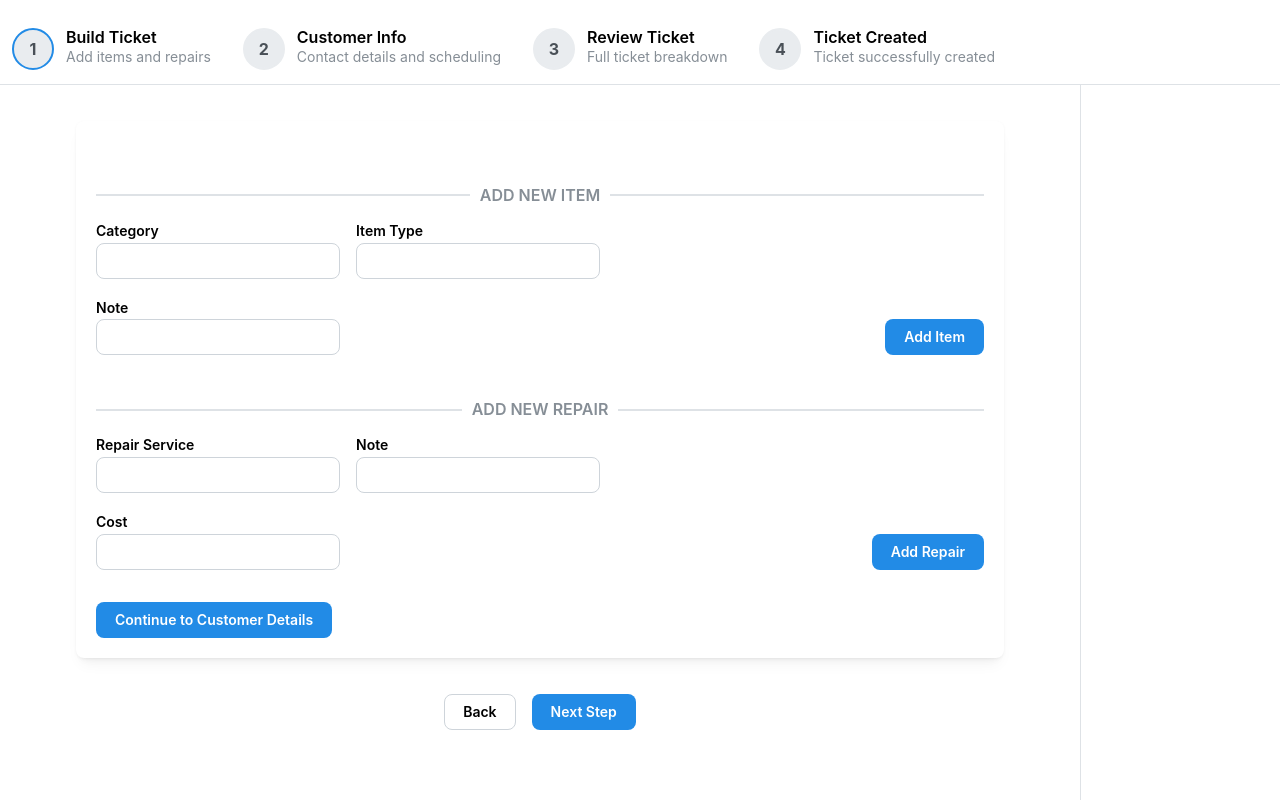
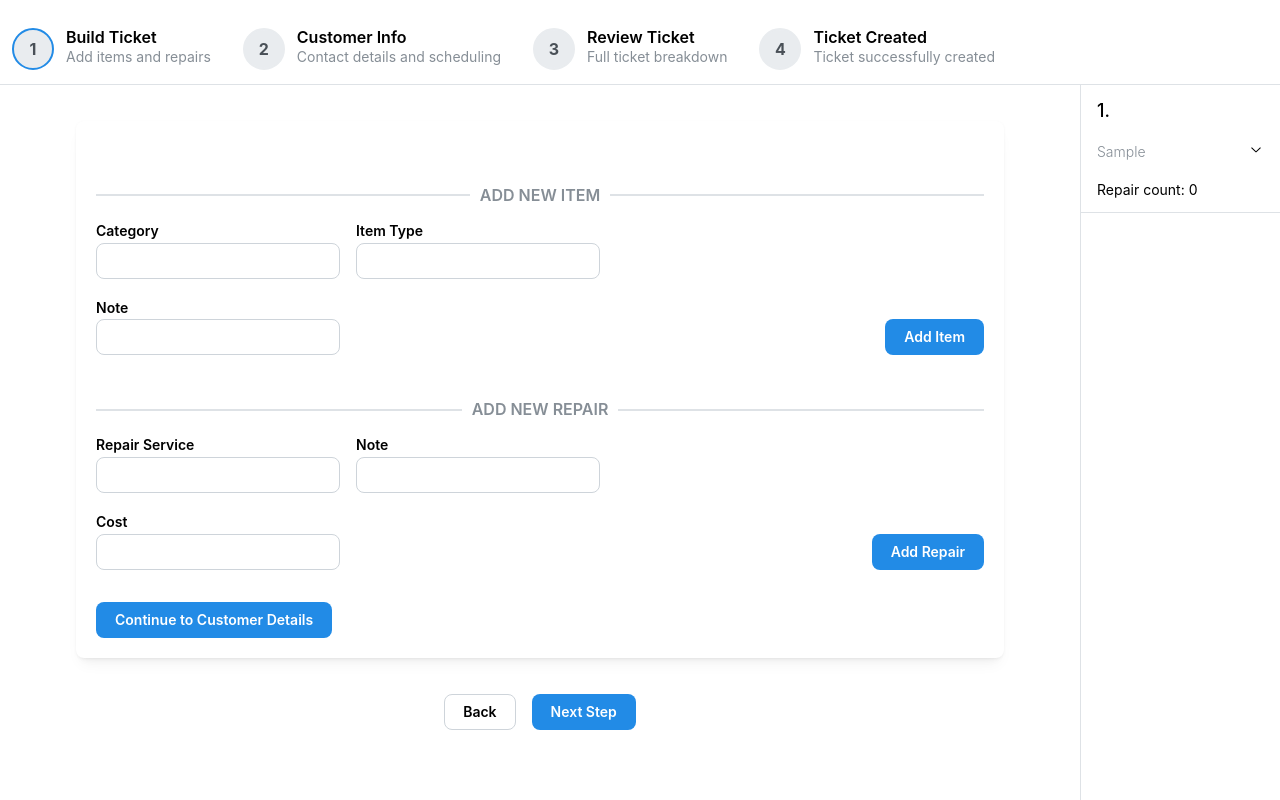
Before and after one commit to gosupark27/LSR_CRM_MVP, a React (Vite) app: page / in a window 1280 px wide. Both pictures are taken after typing "Sample" into the empty fields and a click on the button "Add Item". Built offline with nearby package versions, Linux system fonts and the light colour scheme.

Commit message:
live work order correctly displaying added items and repairs, not draft item/repairs

```diff
--- a/src/LiveWorkOrder.tsx
+++ b/src/LiveWorkOrder.tsx
@@ -1,154 +1,73 @@
-import { useContext } from "react";
 import { useNewTicketFormContext } from "./NewTicketFormContext";
-import { Item, Repair } from "./types";
-import { Accordion, Group, Text, List, Stack, Flex, Divider } from "@mantine/core";
-import { ItemIndexContext } from "./TicketIndexContext";
+import { Item } from "./types";
+import {
+  Accordion,
+  Group,
+  Text,
+  List,
+  Stack,
+  Flex,
+  Divider,
+} from "@mantine/core";
 
-interface LiveWorkOrderProps {
-    activeItemIndex: number;
-}
+export default function LiveWorkOrder() {
+  const form = useNewTicketFormContext();
+  const items = form.getValues().ticket_info.items;
 
-export default function LiveWorkOrder({activeItemIndex} : LiveWorkOrderProps) {
-  const form = useNewTicketFormContext();
+  const renderRepairList = (item: Item) => {
+    return item.repairs.map((repair) => (
+      <List.Item key={repair.repair_id} w="100%">
+        <Stack gap={0}>
+            <Group wrap="nowrap" justify="space-between">
+              <Text fz="sm" fw={400} tt="capitalize">
+                {repair.rp_service}:
+              </Text>
+              <Text fz="sm" fw={400}>
+                ${repair.cost}
+              </Text>
+            </Group>
+            <Text c="dimmed" fz="sm">{repair.note}</Text>
+        </Stack>
+      </List.Item>
+    ));
+  };
 
-  //   const itemsList = form.values.ticket_info.items;
-  //   const itemsIndex = useContext(ItemIndexContext);
-
-  //   if (itemsIndex === null) {
-  //     throw new Error(
-  //       "NewRepairFields must be rendered inside itemsIndexContext.Provider",
-  //     );
-  //   }
-
-  const renderLiveWorkOrder = () => form.values.ticket_info.items.map((item) => (
-    <Accordion.Item key={item.item_id} value={item.item_id?.toString()!}>
+  const renderLiveWorkOrder = () =>
+    items.map((item: Item, index) => (
+      <Accordion.Item key={item.item_id} value={item.item_id}>
         <Accordion.Control>
           <Stack justify="center" align="stretch">
+            <Text fw={500} tt="uppercase" fz="lg">
+              {index + 1}. {item.category} {item.item_type}
+            </Text>
+            <Text fw={300} tt="capitalize" fz="sm" c="dimmed">
+              {item.note}
+            </Text>
             <Text
-            fw={500}
-            tt="uppercase"
-            fz="lg"
-          >{`${item.category} ${item.item_type} `}</Text>
-          <Text fw={400} fz="sm">{`Repair count: ${item.repairs.length}`}</Text>
+              fw={400}
+              fz="sm"
+            >{`Repair count: ${item.repairs.length}`}</Text>
           </Stack>
         </Accordion.Control>
         <Accordion.Panel>
-        <Flex
-            wrap="nowrap"
-            justify="flex-start"
-        >
-            <List
-                listStyleType="none"
-            >
-                {item.repairs.map((repair) => (
-                    <List.Item key={repair.repair_id}>
-                        <Divider label={<Group wrap="nowrap" justify="space-between"><Text fz="sm" fw={400} tt="lowercase">`${repair.rp_service}: ${repair.note}`</Text><Text fz="sm" fw={400} >${repair.cost}</Text></Group>}/>
-
-                    </List.Item>
-                ))}
-            </List>
+          {item.repairs.length > 0 ? (
+            <Flex wrap="nowrap" justify="flex-start">
+              <List listStyleType="upper-roman">{renderRepairList(item)}</List>
             </Flex>
-      </Accordion.Panel>
-    </Accordion.Item>
-  ));
-
-//   const itemPath = `ticket_info.items.${activeItemIndex}`;
-//   const repairs = form.values.ticket_info.items[itemsIndex].repairs;
-
-  const workOrder = (itemsList: Item[]) => {
-    if (!itemsList || itemsList.length === 0) {
-      return null;
-    }
-
-    return (
-      <Accordion>
-        {itemsList.map((item: Item) => (
-          <Accordion.Item
-            key={item.category + item.item_type}
-            value={item.category + item.item_type}
-          >
-            <Accordion.Control>
-              <Group justify="space-between" w="100%">
-                <Text>{`${item.category} ${item.item_type} `}</Text>
-                <Text>{`Repair count: ${item.repairs.length}`}</Text>
-              </Group>
-            </Accordion.Control>
-            <Accordion.Panel>
-              {item.repairs.length > 0 ? (
-                <List>
-                  {item.repairs.map((repair: Repair) => (
-                    <List.Item
-                      key={repair.rp_service}
-                    >{`${repair.rp_service}: ${repair.note}`}</List.Item>
-                  ))}
-                </List>
           ) : (
             <Text c="dimmed">No repairs added yet</Text>
           )}
         </Accordion.Panel>
       </Accordion.Item>
-        ))}
-      </Accordion>
-    );
-  };
-
-//   const wah = () => (
-//     <Accordion>
-//       <Accordion.Item
-//         key={`${itemPath}.item_id`}
-//         value={`${itemPath}.category ${itemPath}.item_type`}
-//       >
-//         <Accordion.Control>
-//           <Group justify="space-between" w="100%">
-//             <Text>{`${form.values.ticket_info.items[itemsIndex].category} ${form.values.ticket_info.items[itemsIndex].item_type}`}</Text>
-//             <Text>{`Repair count: ${form.values.ticket_info.items[itemsIndex].repairs.length}`}</Text>
-//           </Group>
-//         </Accordion.Control>
-//         <Accordion.Panel>
-//           <Stack>
-//             {repairs.map((repair) => (
-//               <Text>{`${repair.rp_service}: ${repair.note} -- $${repair.cost}`}</Text>
-//             ))}
-//           </Stack>
-//         </Accordion.Panel>
-//       </Accordion.Item>
-//     </Accordion>
-//   );
+    ));
 
   return (
     <>
-      {/* {itemsList.length > 1 ? (
-        workOrder(itemsList)
+      {items.length > 0 ? (
+        <Accordion>{renderLiveWorkOrder()}</Accordion>
       ) : (
         <Text c="dimmed">No items added yet</Text>
-      )} */}
-      {/* <Accordion>
-        <Accordion.Item
-          key={`${itemPath}.item_id`}
-          value={`${itemPath}.category ${itemPath}.item_type`}
-        >
-          <Accordion.Control>
-            <Group justify="space-between" w="100%">
-              <Text>
-                {form.values.ticket_info.items[itemsIndex].category}{" "}
-                {form.values.ticket_info.items[itemsIndex].item_type}
-              </Text>
-              <Text>
-                Repair count:
-                {form.values.ticket_info.items[itemsIndex].repairs.length}
-              </Text>
-            </Group>
-          </Accordion.Control>
-          <Accordion.Panel>
-            <Stack>
-              {repairs.map((repair) => (
-                <Text>{`${repair.rp_service}: ${repair.note} -- $${repair.cost}`}</Text>
-              ))}
-            </Stack>
-          </Accordion.Panel>
-        </Accordion.Item>
-      </Accordion> */}
-      {renderLiveWorkOrder()}
+      )}
     </>
   );
 }
--- a/src/NewItemFields.tsx
+++ b/src/NewItemFields.tsx
@@ -18,6 +18,7 @@ export default function NewItemFields({
     const newItem = {
       item_type: item.item_type,
       category: item.category,
+      note: item.note,
       repairs: [],
       item_id: crypto.randomUUID(),
     };
--- a/src/NewTicketWizard.tsx
+++ b/src/NewTicketWizard.tsx
@@ -291,7 +291,7 @@ export default function NewTicketWizard() {
           </Stack>
         </AppShell.Main>
         <AppShell.Aside>
-          {/* <LiveWorkOrder activeItemIndex={activeItemIndex}/> */}
+          <LiveWorkOrder/>
         </AppShell.Aside>
       </AppShell>
     </NewTicketFormProvider>
--- a/src/types.ts
+++ b/src/types.ts
@@ -35,7 +35,7 @@ export interface PaymentInfo {
 }
 
 export type Item = {
-  item_id?: number | string;
+  item_id: string;
   item_type: string;
   category: string;
   note?: string;
```
Lines whose indentation alone changed are shown as unchanged.
